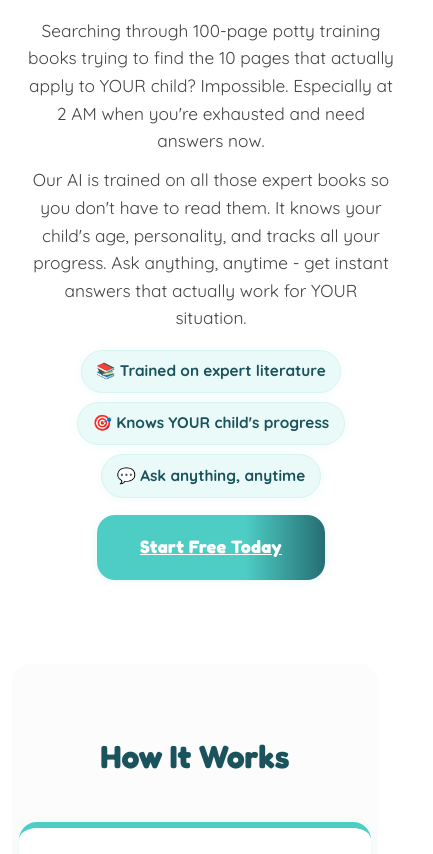
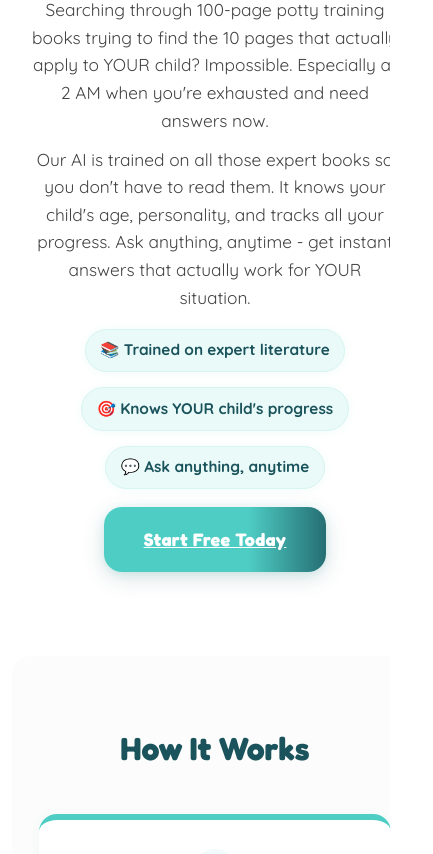
Before and after one commit to Tiste42/Potty-Pal-Landing-Page, a plain HTML site: page index.html in a window 390 px wide. Shown: the part 401-1255 px from the top of the page, 433 px wide, since content can reach past the window. Drawn offline with Linux system fonts and the light colour scheme; no server answers.

Commit message:
Fixed mobile and updated hero section styling

```diff
--- a/index.html
+++ b/index.html
@@ -3,7 +3,7 @@
 <html lang="en">
 <head>
   <meta charset="UTF-8" />
-  <meta name="viewport" content="width=device-width,initial-scale=1.0" />
+  <meta name='viewport' content='width=device-width, initial-scale=1.0, maximum-scale=1.0'>
   <title>Potty Pal AI – Smart Potty Training</title>
   <!-- Google Fonts: Quicksand & Fredoka -->
   <link href="https://fonts.googleapis.com/css2?family=Quicksand:wght@400;700&family=Fredoka:wght@700&display=swap" rel="stylesheet">
@@ -48,14 +48,15 @@
       font-size: 1.08rem;
       color: #444;
       text-align: center;
+      line-height: 1.6;
     }
     .hero-solution { margin-bottom: 1rem; }
     .hero-benefits {
       display: flex;
       flex-wrap: wrap;
       align-items: center;
-      justify-content: center;
-      gap: 0.55rem;
+      flex-direction: column;
+      gap: 15px;
       margin: 0.1rem 0 1.1rem 0;
     }
     .hero-benefits .pill {
@@ -72,10 +73,11 @@
       box-shadow: 0 1px 8px rgba(78,205,196,0.08);
     }
     .cta-btn.hero-cta {
-      font-size: 1.12rem;
-      padding: 1.0em 2.4em;
+      font-size: 18px;
+      padding: 18px 40px;
+      box-shadow: 0 6px 22px rgba(26,83,92,0.16), 0 2px 8px rgba(78,205,196,0.16);
     }
-    html { scroll-behavior: smooth; }
+    html { scroll-behavior: smooth; overflow-x: hidden; max-width: 100vw; }
     body {
       margin: 0;
       font-family: var(--font-body);
@@ -84,6 +86,7 @@
       font-size: 1.13rem;
       line-height: 1.6;
       overflow-x: hidden;
+      max-width: 100vw;
     }
     header, section, footer {
       width: 100%;
@@ -640,6 +643,13 @@
       .features-illustration { padding: 0 0 2.5rem 0; justify-content: flex-start;}
       .features-list { grid-template-columns: 1fr; }
     }
+    @media (min-width: 768px) {
+      .hero-benefits { flex-direction: row; justify-content: center; }
+    }
+    @media (max-width: 768px) {
+      .hero-main { font-size: clamp(1.7rem, 6vw, 2.2rem); }
+      header, section, footer { width: 100%; max-width: 100%; padding-left: 20px !important; padding-right: 20px !important; }
+    }
     @media (max-width: 750px) {
       #story { flex-direction: column; align-items: center; gap:1.8rem;}
       .story-image { min-width:130px;}
@@ -648,6 +658,11 @@
       .how-steps, .pricing-cards { flex-direction: column; align-items: center; gap:1.4rem;}
       .pricing-card { align-self: center; }
       section, header, footer { padding-inline:0.5rem;}
+    }
+    @media (min-width: 768px) { .hero-benefits { flex-direction: row; justify-content: center; } }
+    @media (max-width: 768px) {
+      .hero-main { font-size: clamp(1.7rem, 6vw, 2.2rem); }
+      header, section, footer { width: 100%; max-width: 100%; padding-left: 20px !important; padding-right: 20px !important; }
     }
     @media (max-width:500px) {
       .hero-title { font-size:2rem;}
```
Also changed, not shown: delete.html (+7 -2 lines), privacy.html (+7 -2 lines), terms.html (+7 -2 lines).
